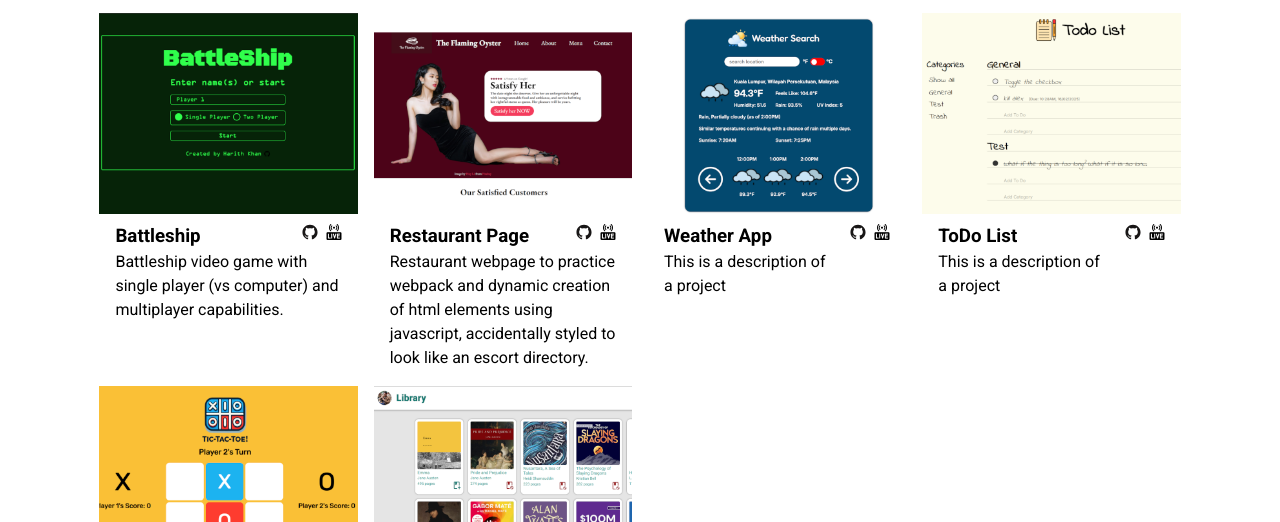
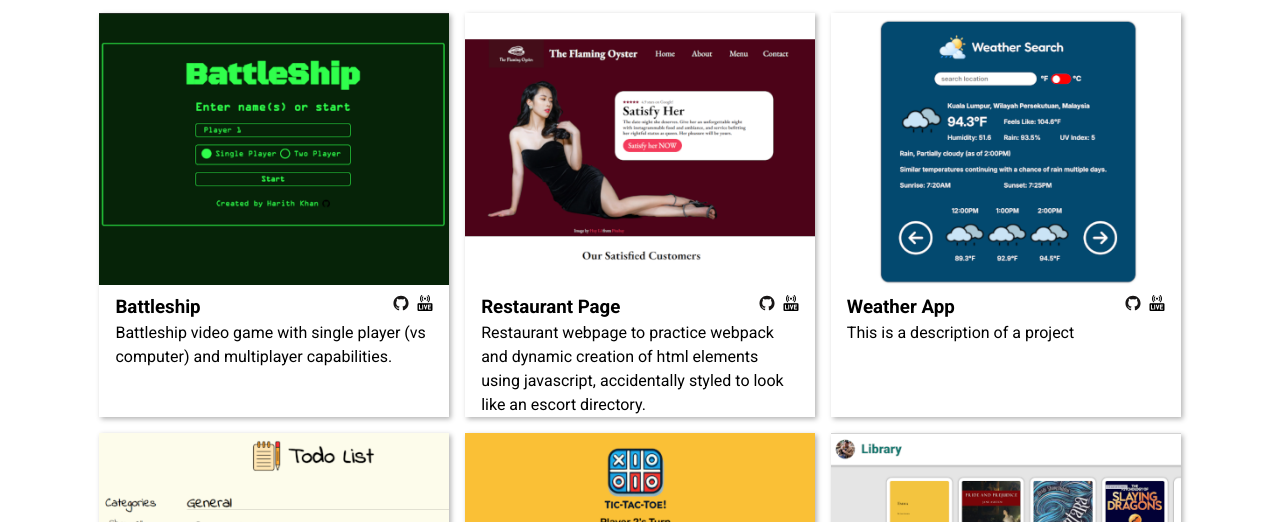
Before and after one commit to harithkhan/odin-homepage, a website built with webpack: page src/template.html in a window 1280 px wide. Shown: the part 430-952 px from the top of the page. Built offline with nearby package versions, Linux system fonts and the light colour scheme; a web font is replaced by a local one.

Commit message:
style: fix grid spacing and add box shadow

```diff
--- a/src/style.css
+++ b/src/style.css
@@ -143,8 +143,12 @@ body {
 
 .projects-container {
     display: grid;
-    grid-template-columns: repeat(auto-fill, minmax(250px, 1fr));
+    grid-template-columns: repeat(auto-fill, minmax(300px, 1fr));
     gap: 1rem;
+}
+
+.project-card {
+    box-shadow: 2px 2px 5px rgba(0, 0, 0, 0.3);
 }
 
 .project-header-container {
```
